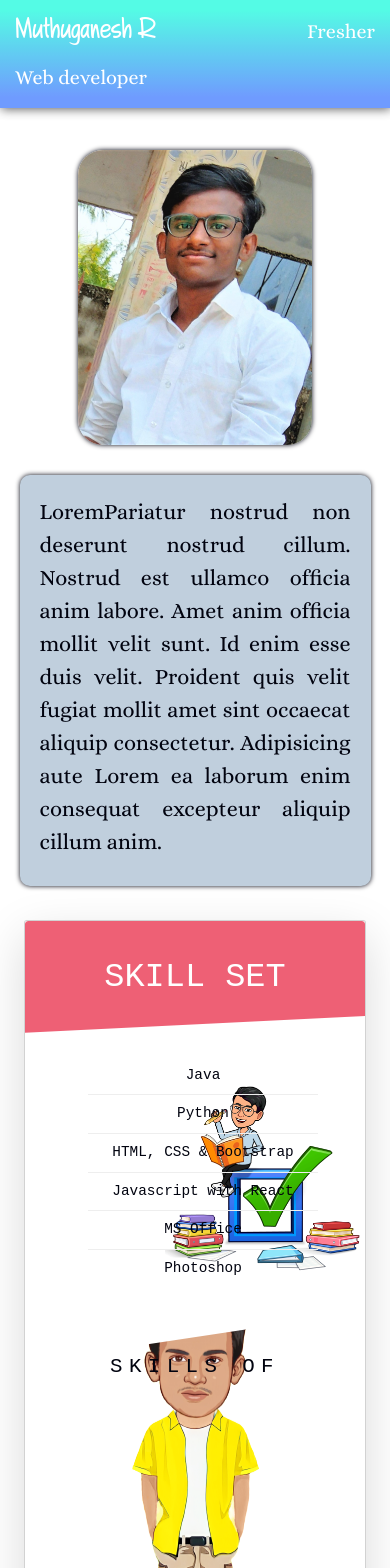
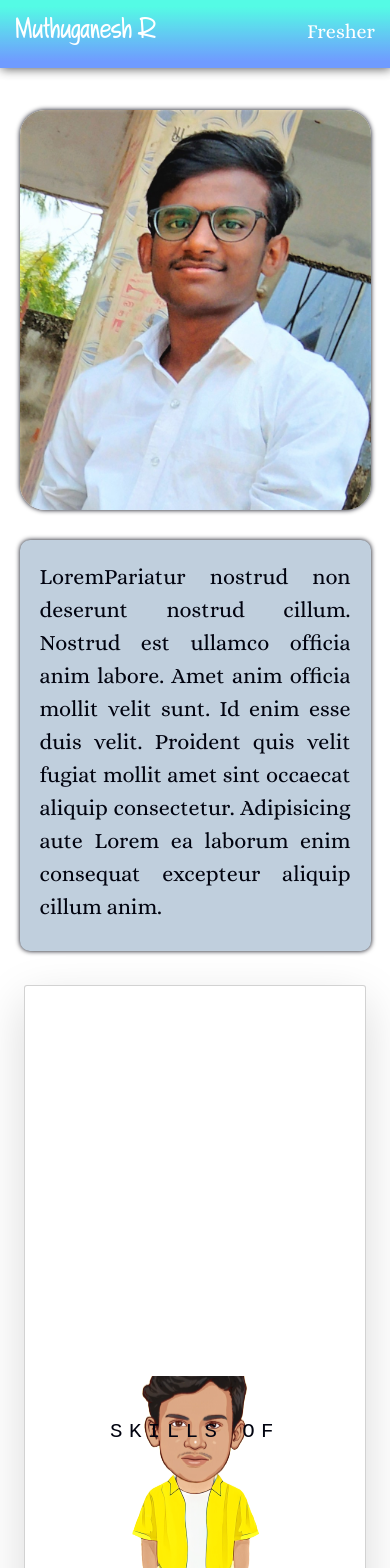
Before and after one commit to muthu12-sudo/Portfolio-MG, a React (Vite) app: page / in a window 390 px wide. Shown: the top 1568 px of the page. Built offline with nearby package versions, Linux system fonts and the light colour scheme.

Commit message:
Enhanced colors

```diff
--- a/src/Nav/Navbar.tsx
+++ b/src/Nav/Navbar.tsx
@@ -27,7 +27,6 @@
         <div className="Navbar">
           <h1>Muthuganesh R</h1>
           <span>Fresher</span>
-          <span>Web developer</span>
         </div>
         <hr style={{ width: navbarWidth }} />
       </div>
--- a/src/styles.css
+++ b/src/styles.css
@@ -150,6 +150,7 @@
   }
   #mgimg {
     margin: 20px auto;
-    width: 60%;
+    width: 90%;
+    height: 400px;
   }
 }
--- a/src/stylesheet.css
+++ b/src/stylesheet.css
@@ -149,7 +149,7 @@
 .card__details ul li:last-child {
   border-bottom: none;
 }
-@media only screen and (max-width: 37.5em), only screen and (hover: none) {
+@media only screen and (max-width: 37.5em) {
   .card {
     height: auto;
     border-radius: 3px;
@@ -161,15 +161,7 @@
     position: relative;
     box-shadow: none;
   }
-  .card__side--front {
-    clip-path: polygon(0 15%, 100% 0, 100% 100%, 0 100%);
-  }
-  .card__side--back {
-    transform: rotateY(0);
-  }
-  .card:hover .card__side--front {
-    transform: rotateY(0);
-  }
+
   .card__details {
     padding: 3rem 2rem;
   }
@@ -189,3 +181,9 @@
     font-size: 4rem;
   }
 }
+@media only screen and (max-width: 650px) {
+  .card__details {
+    background-size: 100px;
+    background-position: right bottom;
+  }
+}
```
